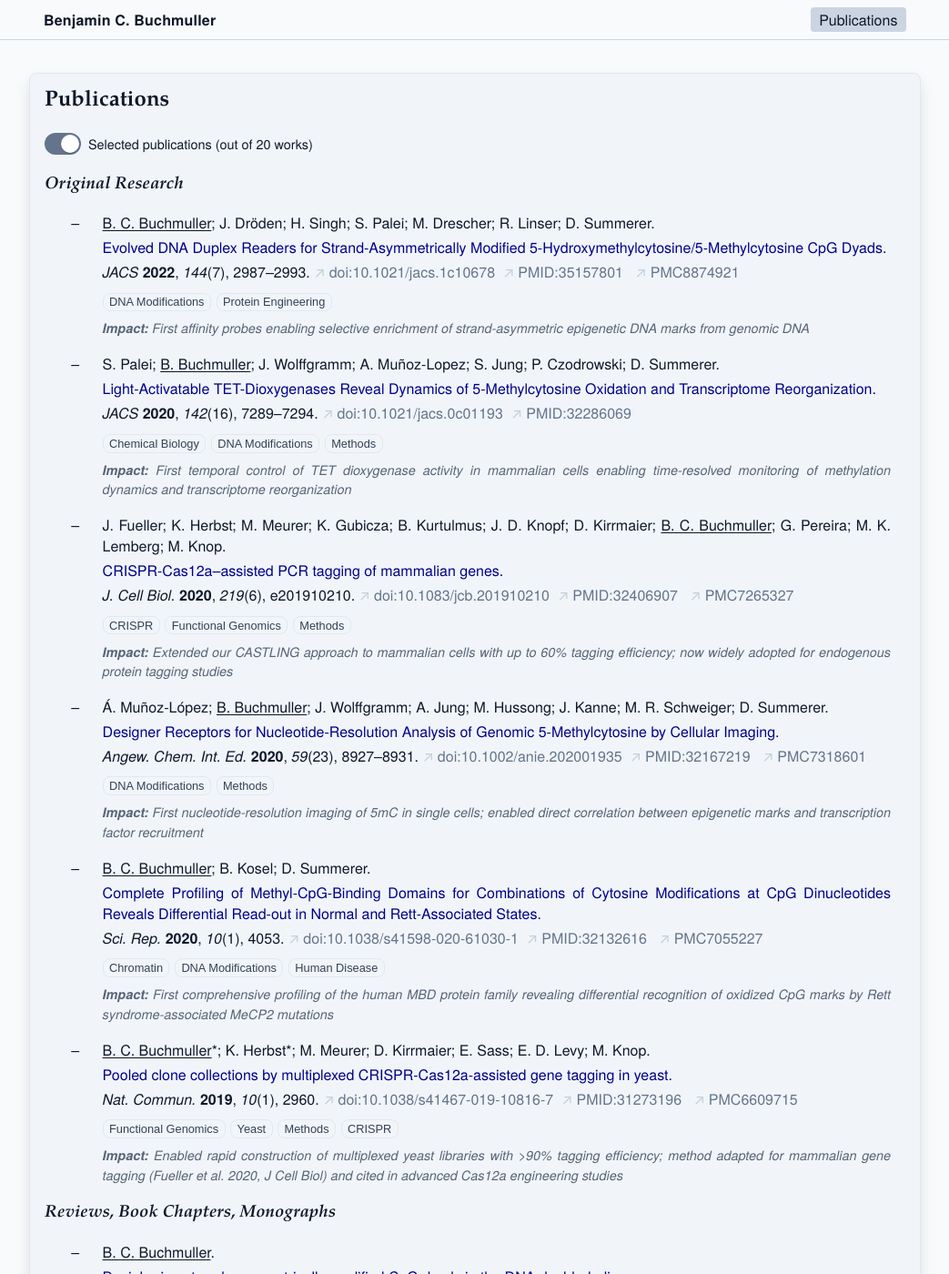
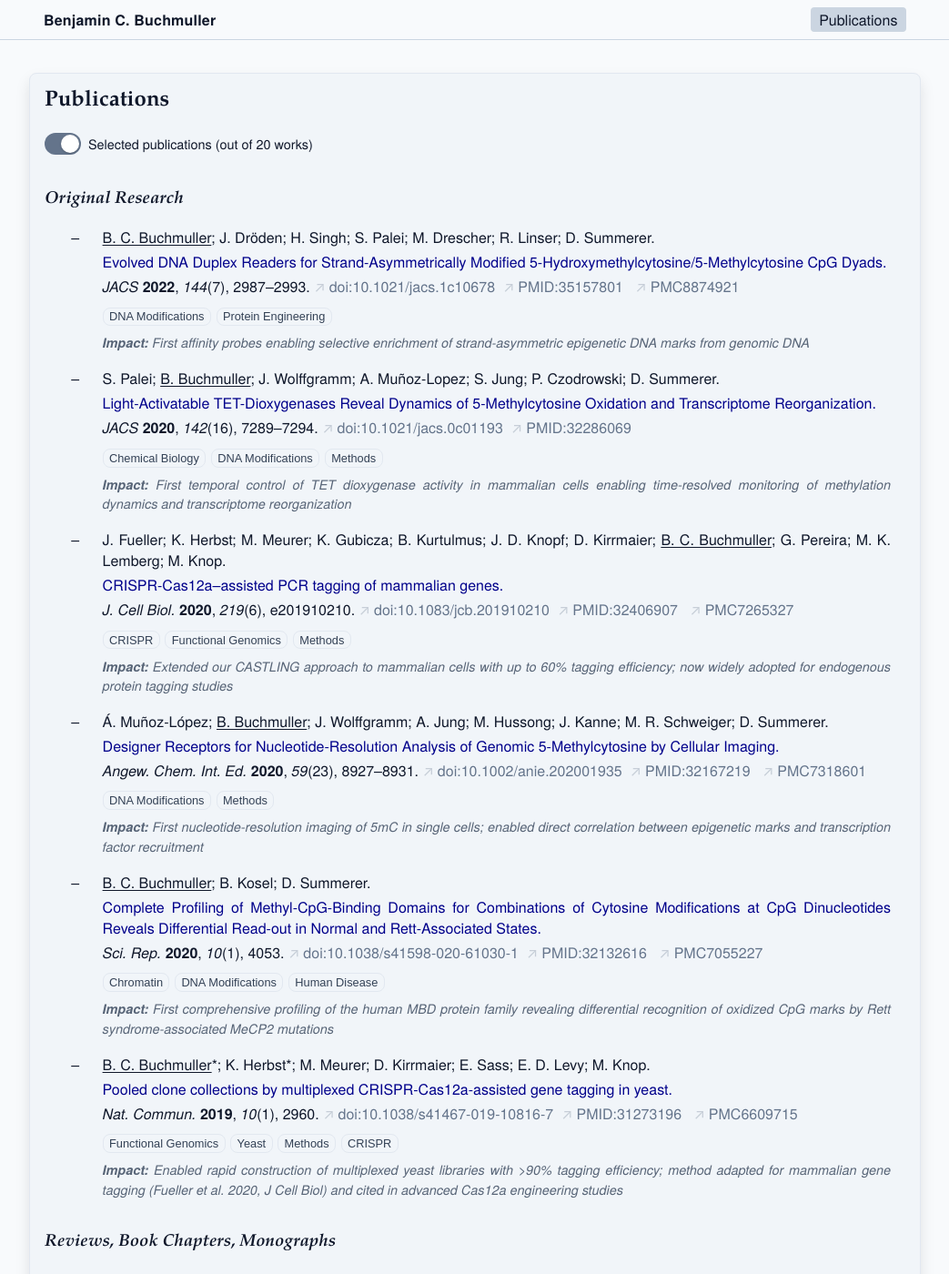
Before and after one commit to benjbuch/benjbuch.github.io, a Jekyll site: the page built from index.html, in a window 1280 px wide and 1400 px high. Shown: the whole window at 91% size, without its empty margins (118-1161 px from the left). Built offline with Jekyll 4.4.1, drawn with Linux system fonts in a browser that asks for light colours.

Commit message:
Increase whitespace before header

```diff
--- a/_sass/_publications.scss
+++ b/_sass/_publications.scss
@@ -127,7 +127,7 @@
 
 // Section headers
 .pub-section {
-  margin-top: var(--pad-l);
+  margin-top: calc(2 * var(--pad-l));
 }
 
 // ============================================================================
```
